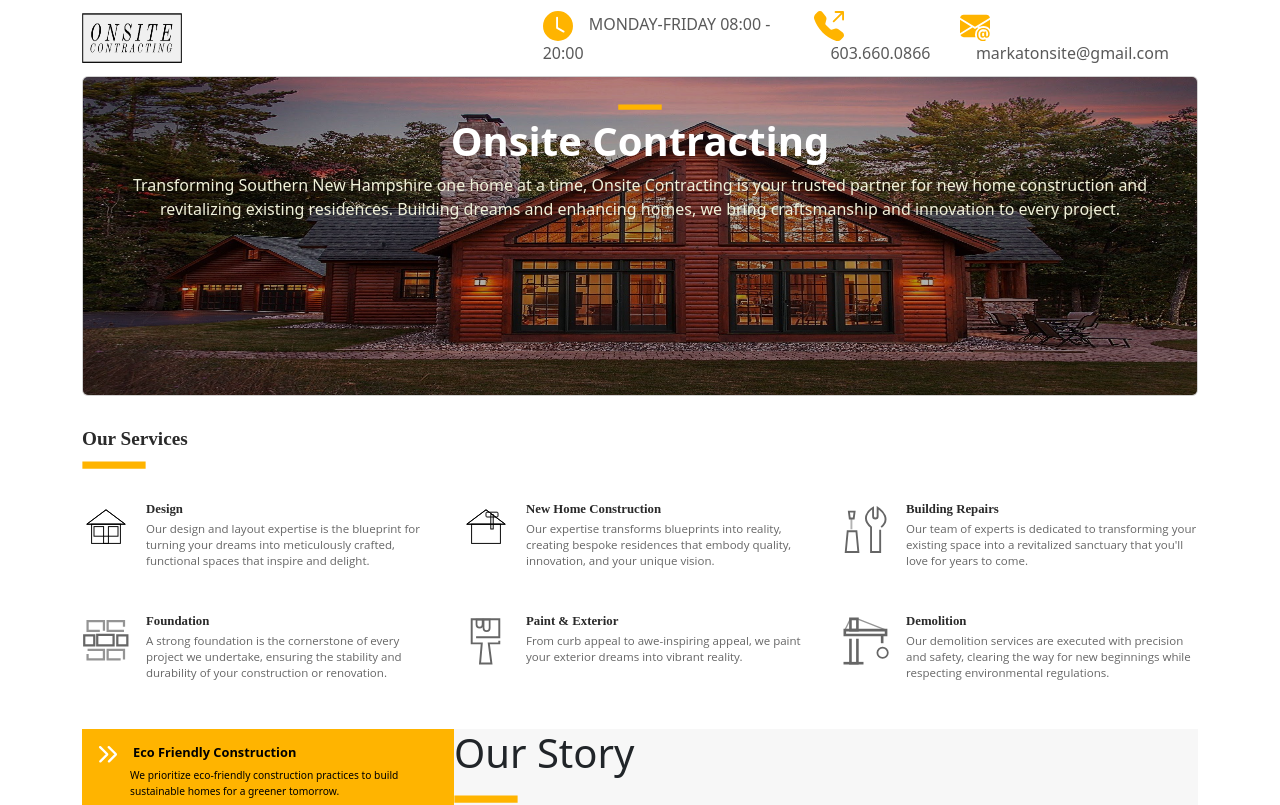
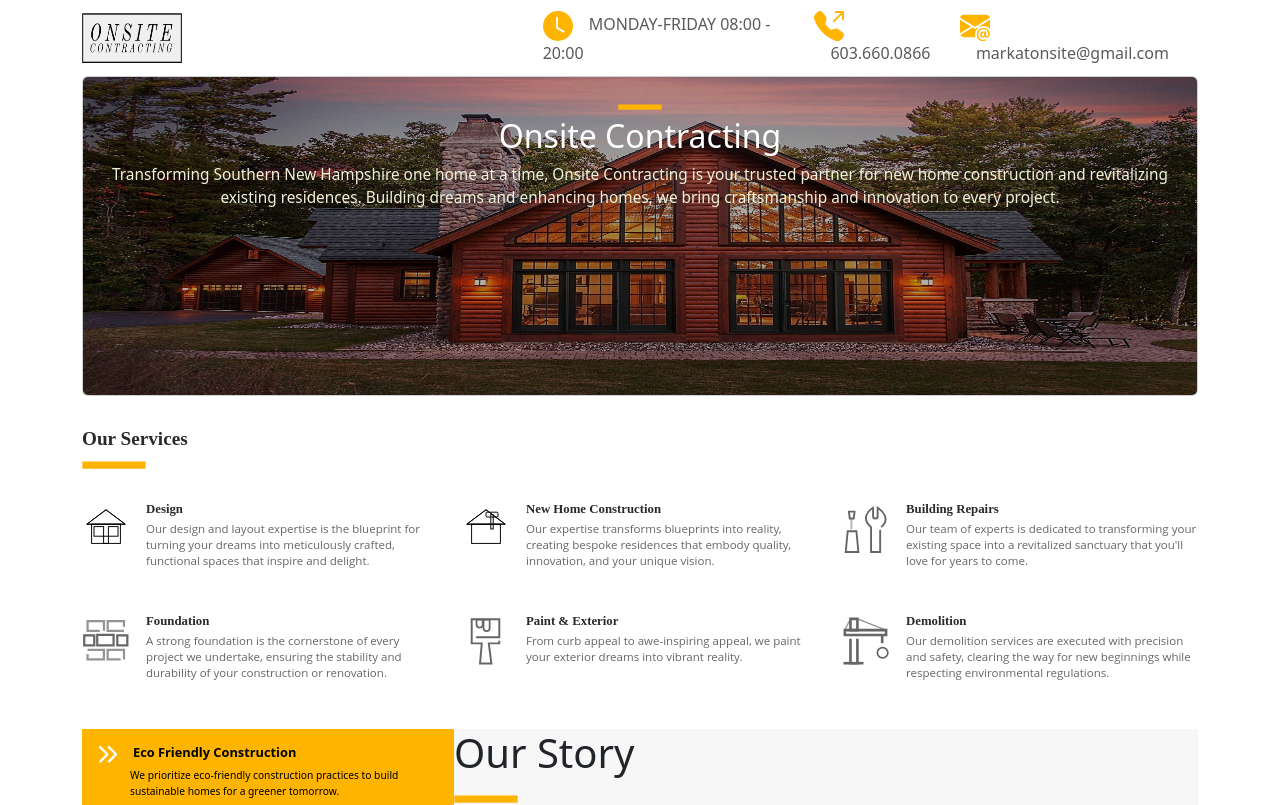
Before and after one commit to a-sharma11/onsite-contracting, a React (Vite) app: page / in a window 1280 px wide. Shown: the top 805 px of the page. Built offline with nearby package versions, Linux system fonts and the light colour scheme.

Commit message:
header font

```diff
--- a/src/sections/header/header.css
+++ b/src/sections/header/header.css
@@ -52,13 +52,12 @@
 #onsite_header_card_title{
     color: white;
     text-align: center;
-    font-size: 5vh;
-    font-weight: 700;
+    font-size: max(2vw, 2rem);
 }
 
 #onsite_header_card_text{
     color: #f1f2db;
-    font-weight: 500;
-    font-size: 2vh;
+    font-size: max(1.2vw, 0.5rem);
+    margin-bottom: 20rem;
     text-align: center;
 }
```
